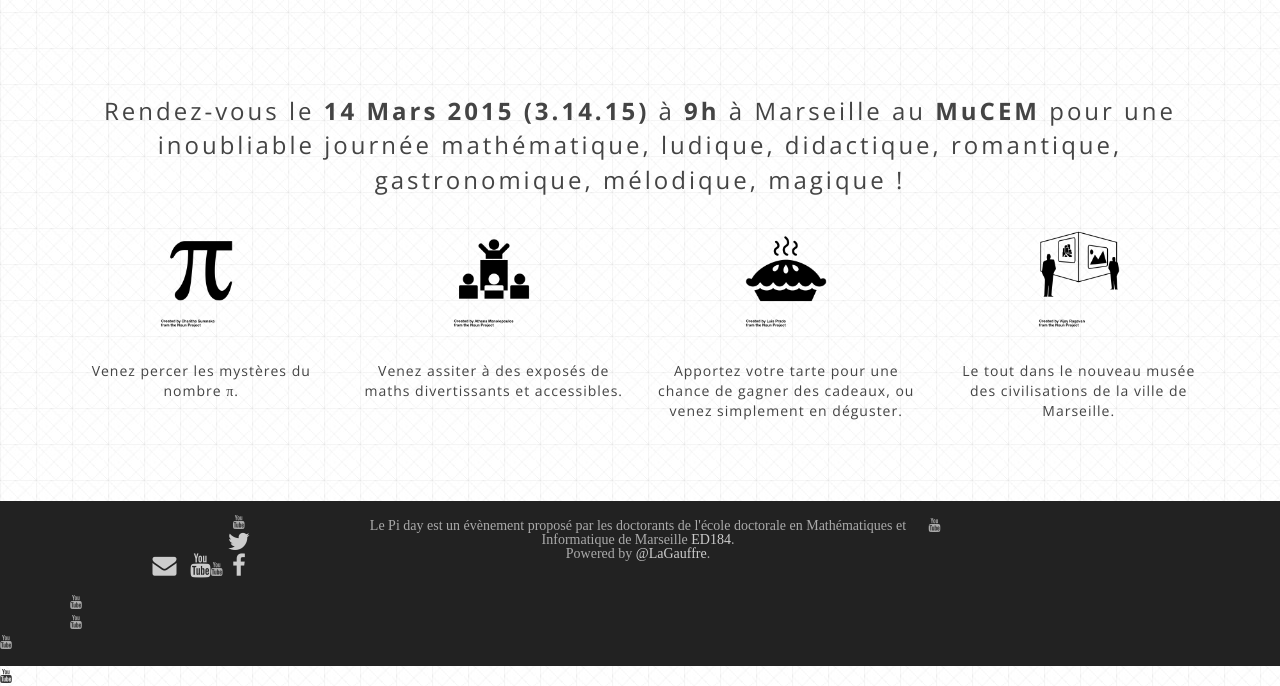
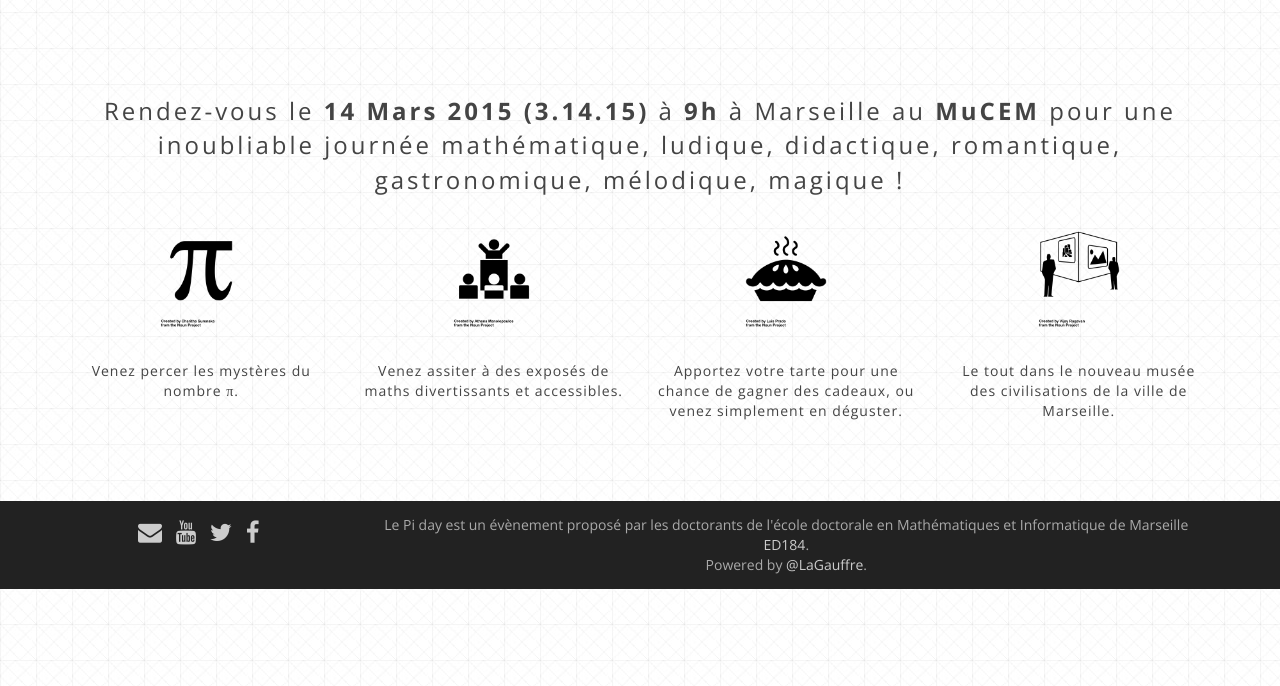
Before and after one commit to Piday/piday.github.io, a Jekyll site: the page built from index.html, in a window 1280 px wide and 1286 px high. Shown: the part 600-1286 px from the top of the window. Built offline with Jekyll 4.4.1, drawn with Linux system fonts in a browser that asks for light colours; nearby versions of some CDN libraries; Markdown is read by kramdown in place of the engine named in the settings.

Commit message:
fermeture tag i

```diff
--- a/_layouts/default.html
+++ b/_layouts/default.html
@@ -103,7 +103,7 @@
                 </a>
               </li>
 			  <li>
-			  	<a href="https://www.youtube.com/channel/UCxDMMdKvE0Na8Pnr5SAJeJQ"><i class="fa fa-youtube"></a>
+			  	<a href="https://www.youtube.com/channel/UCxDMMdKvE0Na8Pnr5SAJeJQ"><i class="fa fa-youtube"></i></a>
 			  </li>
               <li>
                 <a href="https://twitter.com/pidaymars?lang=fr">
```
